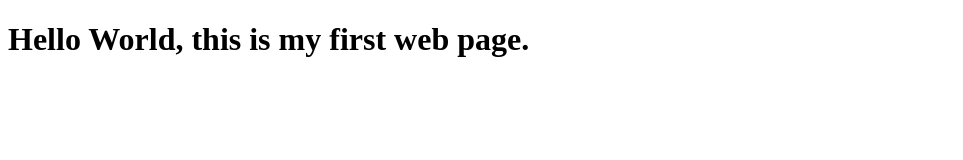
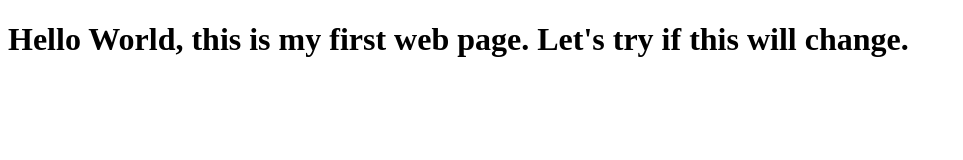
Before and after one commit to th-kyr/theodora, a plain HTML site: page index.html in a window 1280 px wide. Shown: the whole page, without its empty margins (0-963 px from the left). Drawn offline with Linux system fonts and the light colour scheme.

Commit message:
Update index.html

```diff
--- a/index.html
+++ b/index.html
@@ -6,6 +6,6 @@
 <title>My Website</title>
 </head>
 <body>
-<h1>Hello World, this is my first web page.</h1>
+<h1>Hello World, this is my first web page. Let's try if this will change.</h1>
 </body>
 </html>
```
